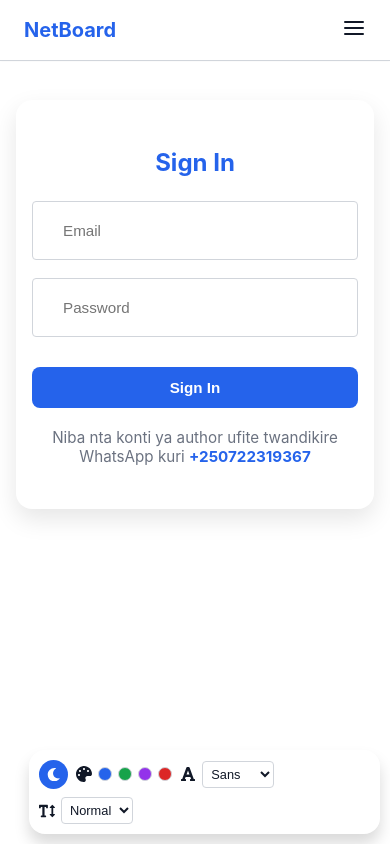
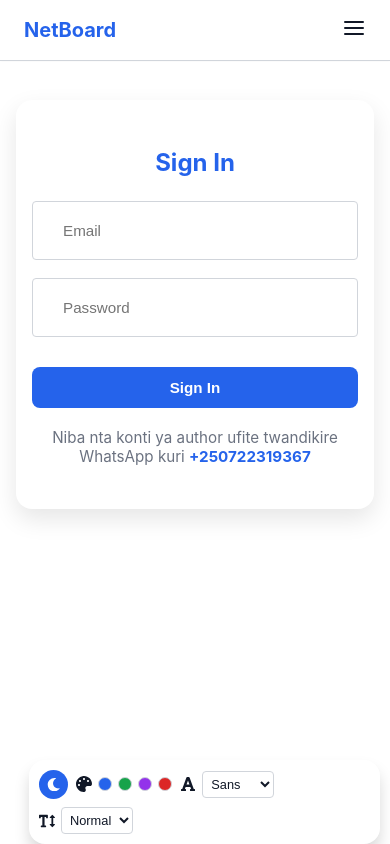
Before and after one commit to Newbhjj2222/admin, a Next.js app: page /login in a window 390 px wide. Built offline with nearby package versions, Linux system fonts and the light colour scheme.

Commit message:
Update globals.css

```diff
--- a/src/styles/globals.css
+++ b/src/styles/globals.css
@@ -281,7 +281,7 @@ html {
 @media (max-width: 480px) {
   .themeBox {
     right: 10px;
-    bottom: 10px;
+    bottom: 0px;
     padding: 10px;
     gap: 8px;
     flex-wrap: wrap;
@@ -309,7 +309,7 @@ html {
 @media (min-width: 481px) and (max-width: 768px) {
   .themeBox {
     right: 14px;
-    bottom: 14px;
+    bottom: 0px;
     padding: 12px;
     gap: 10px;
   }
```
